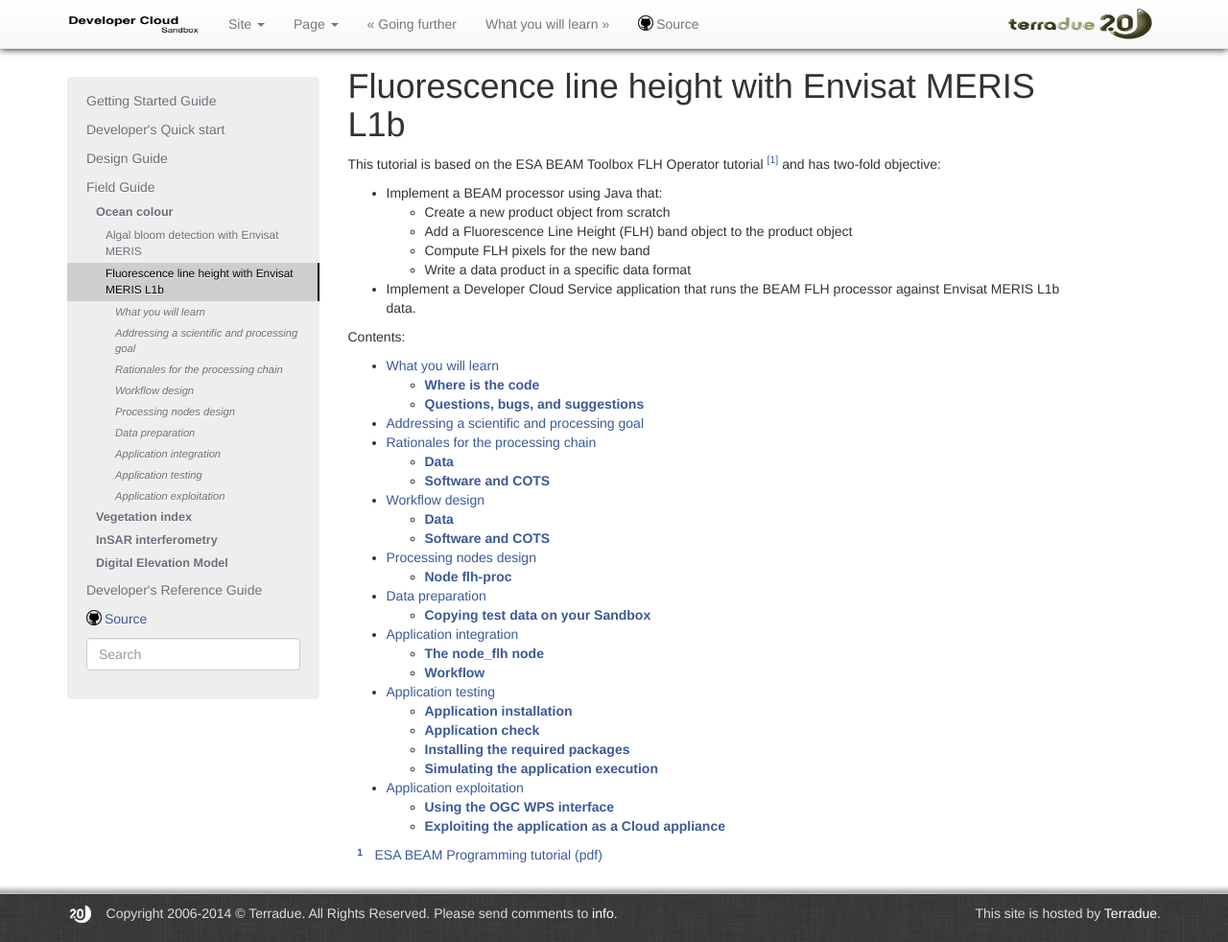
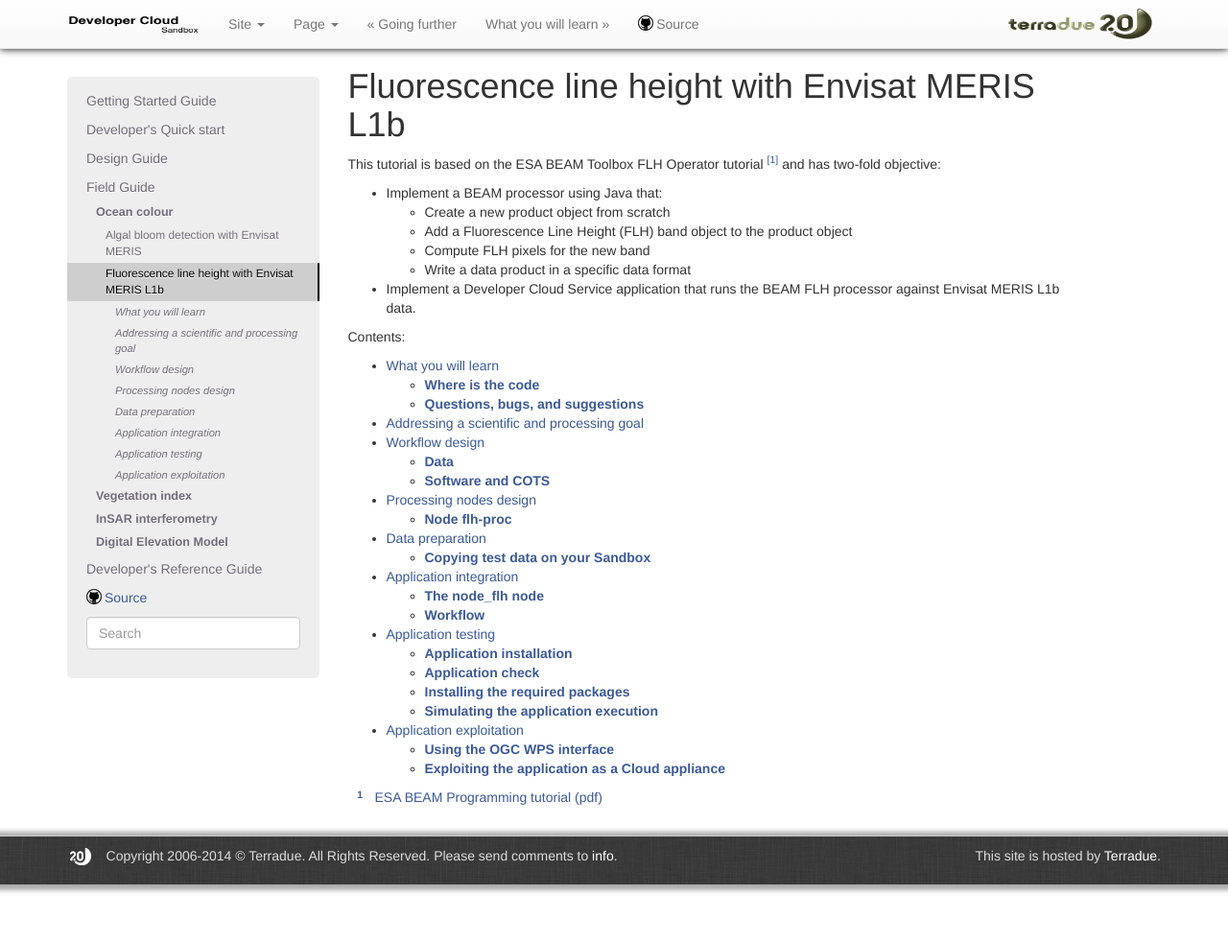
Before and after one commit to Terradue/doc-developer-sandbox, a Sphinx documentation site: the page built from source/field/ocean_color/lib_beam_flh/index.rst, in a window 1280 px wide and 982 px high. Shown: the whole window at 96% size. Built offline with Sphinx 7.4.7, drawn with Linux system fonts in a browser that asks for light colours; pages that are not in the unit, such as notebooks, are missing from menus.

Commit message:
Update index.rst

```diff
--- a/source/field/ocean_color/lib_beam_flh/index.rst
+++ b/source/field/ocean_color/lib_beam_flh/index.rst
@@ -19,7 +19,6 @@
 
    What you will learn <learn>
    Addressing a scientific and processing goal <goal>
-   Rationales for the processing chain <rational>
    Workflow design <workflow>
    Processing nodes design <nodes/index>
    Data preparation <data>
```
